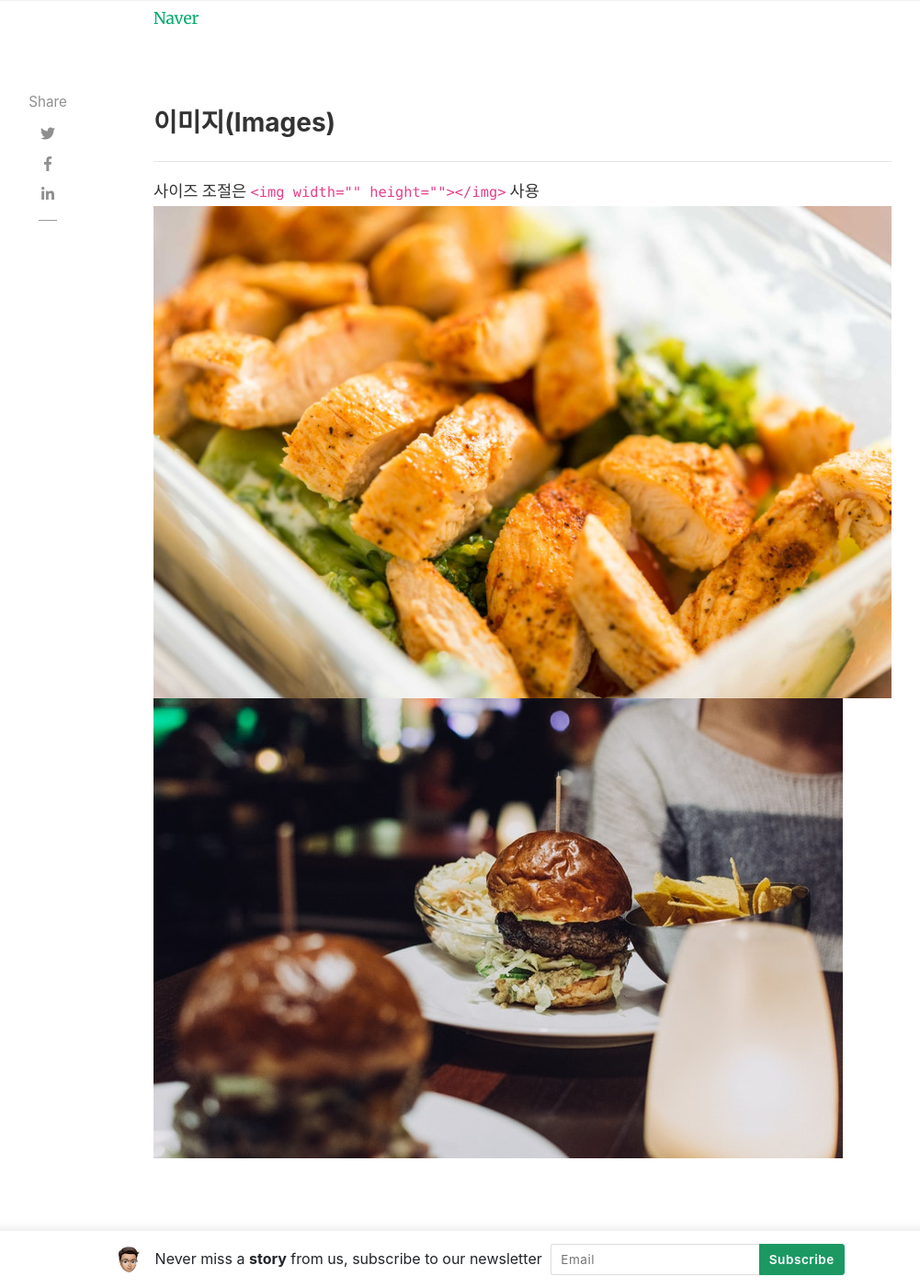
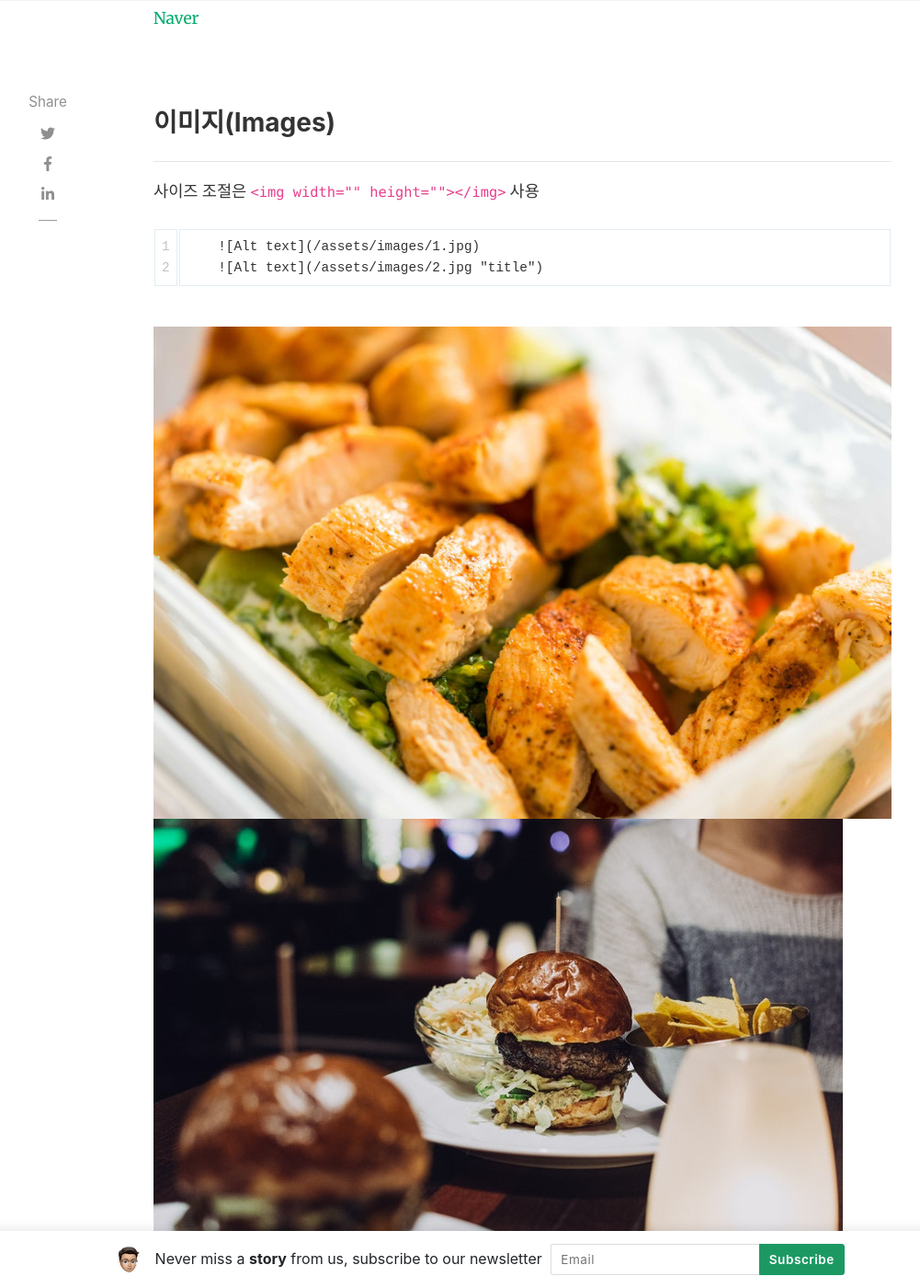
Before and after one commit to KyungmoSung/KyungmoSung.github.io, a Jekyll site: the page built from _posts/2019-09-01-Markdown-마크다운-작성-방법.md, in a window 1280 px wide and 1400 px high, scrolled down 5704 px. Shown: the whole window at 92% size, without its empty margins (118-1119 px from the left). Built offline with Jekyll 4.4.1, drawn with Linux system fonts in a browser that asks for light colours; nearby versions of some CDN libraries; comment, search, counter and statistics services are not loaded; some of the changed text lies outside the part shown.

Commit message:
"[Markdown] 마크다운 작성 방법" 수정

````diff
--- a/_posts/2019-09-01-Markdown-마크다운-작성-방법.md
+++ b/_posts/2019-09-01-Markdown-마크다운-작성-방법.md
@@ -168,11 +169,18 @@
 ### 이미지(Images)
 ---
 사이즈 조절은 `<img width="" height=""></img>` 사용
+```
+    ![Alt text](/assets/images/1.jpg)
+    ![Alt text](/assets/images/2.jpg "title")
+```
 ![Alt text](/assets/images/1.jpg)
 ![Alt text](/assets/images/2.jpg "title")
 
 <br>
 ##### 이미지 링크
+```
+    [![Alt text](/assets/images/3.jpg)](https://github.com/KyungmoSung)
+```
 [![Alt text](/assets/images/3.jpg)](https://github.com/KyungmoSung)
 
 <br>
````
Also changed, not shown: other parts of _posts/2019-09-01-Markdown-마크다운-작성-방법.md (+1 -0 lines).
